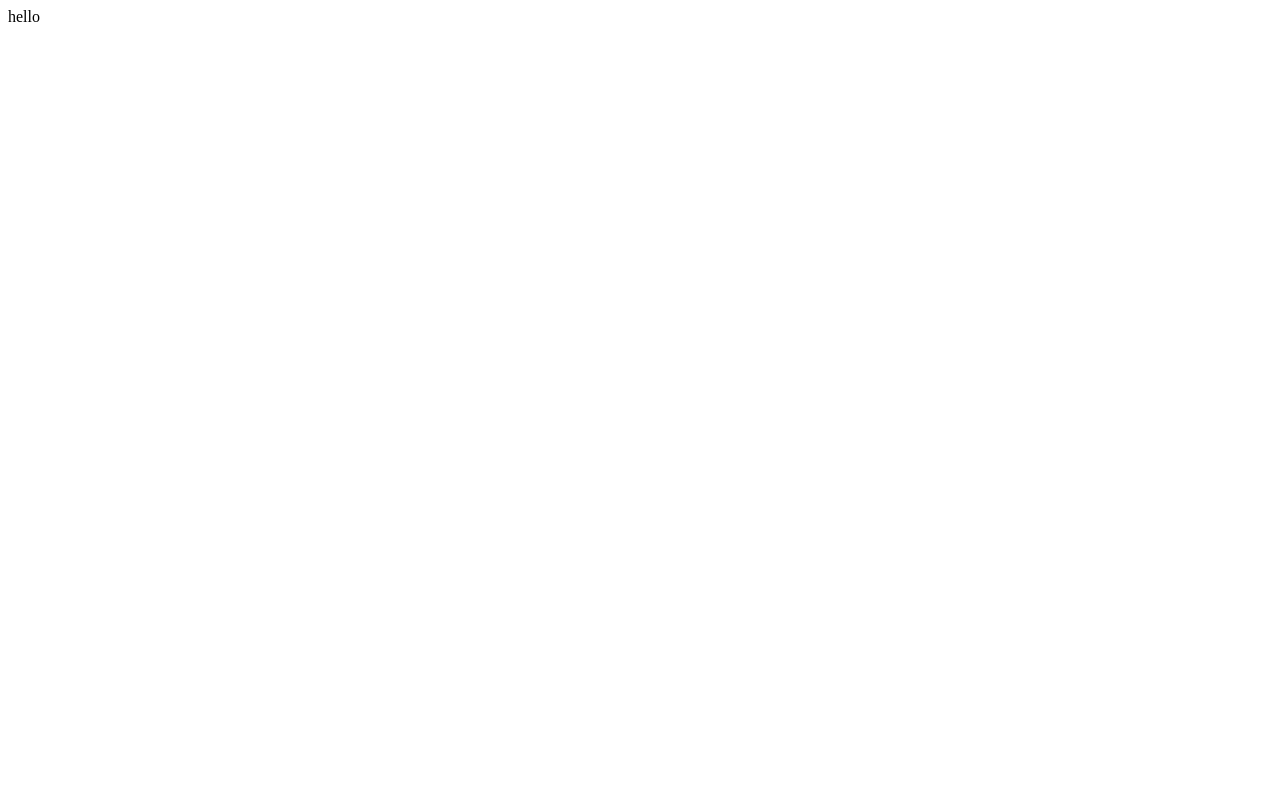
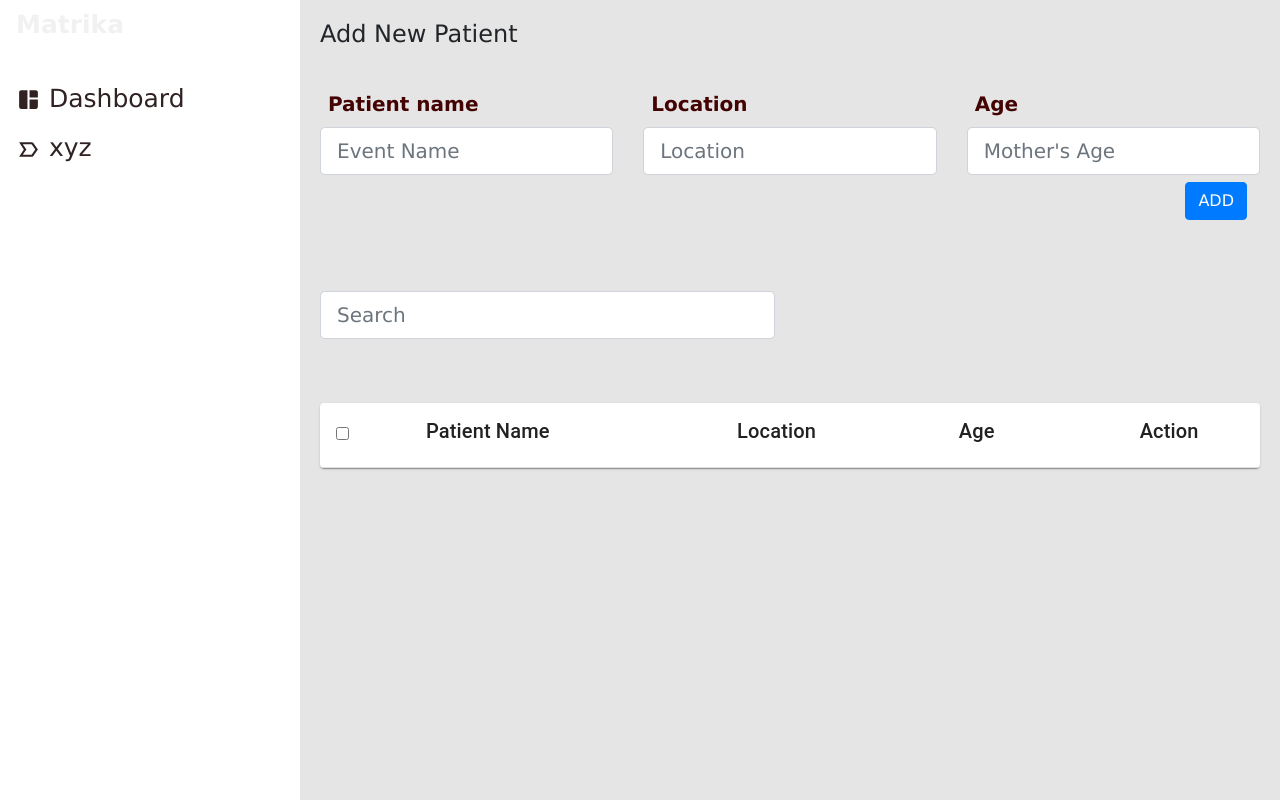
Before and after one commit to dhakalmahima188/Maitrika, a React (Create React App) app: page / in a window 1280 px wide. Built offline with nearby package versions, Linux system fonts and the light colour scheme.

Commit message:
homepage made

```diff
--- a/package.json
+++ b/package.json
@@ -3,12 +3,18 @@
   "version": "0.1.0",
   "private": true,
   "dependencies": {
+    "@emotion/react": "^11.10.5",
+    "@emotion/styled": "^11.10.5",
+    "@mui/material": "^5.10.11",
     "@testing-library/jest-dom": "^5.16.5",
     "@testing-library/react": "^13.4.0",
     "@testing-library/user-event": "^13.5.0",
     "react": "^18.2.0",
+    "react-bootstrap": "^2.5.0",
     "react-dom": "^18.2.0",
+    "react-icons": "^4.6.0",
     "react-scripts": "5.0.1",
+    "reactjs-popup": "^2.0.5",
     "web-vitals": "^2.1.4"
   },
   "scripts": {
--- a/public/index.html
+++ b/public/index.html
@@ -1,43 +1,19 @@
 <!DOCTYPE html>
 <html lang="en">
-  <head>
-    <meta charset="utf-8" />
-    <link rel="icon" href="%PUBLIC_URL%/favicon.ico" />
-    <meta name="viewport" content="width=device-width, initial-scale=1" />
-    <meta name="theme-color" content="#000000" />
-    <meta
-      name="description"
-      content="Web site created using create-react-app"
-    />
-    <link rel="apple-touch-icon" href="%PUBLIC_URL%/logo192.png" />
-    <!--
-      manifest.json provides metadata used when your web app is installed on a
-      user's mobile device or desktop. See https://developers.google.com/web/fundamentals/web-app-manifest/
-    -->
-    <link rel="manifest" href="%PUBLIC_URL%/manifest.json" />
-    <!--
-      Notice the use of %PUBLIC_URL% in the tags above.
-      It will be replaced with the URL of the `public` folder during the build.
-      Only files inside the `public` folder can be referenced from the HTML.
+  <link
+  rel="stylesheet"
+  href="https://maxcdn.bootstrapcdn.com/bootstrap/4.3.1/css/bootstrap.min.css"
+  integrity="sha384-ggOyR0iXCbMQv3Xipma34MD+dH/1fQ784/j6cY/iJTQUOhcWr7x9JvoRxT2MZw1T"
+  crossorigin="anonymous"
+/>
+<head>
+  <meta charset="utf-8" />
+  <meta name="viewport" content="width=device-width, initial-scale=1" />
+  <title>Matrika</title>
+</head>
 
-      Unlike "/favicon.ico" or "favicon.ico", "%PUBLIC_URL%/favicon.ico" will
-      work correctly both with client-side routing and a non-root public URL.
-      Learn how to configure a non-root public URL by running `npm run build`.
-    -->
-    <title>Maitrika</title>
-  </head>
-  <body>
+<body>
+  <div id="root"></div>
+</body>
 
-    <div id="root"></div>
-    <!--
-      This HTML file is a template.
-      If you open it directly in the browser, you will see an empty page.
-
-      You can add webfonts, meta tags, or analytics to this file.
-      The build step will place the bundled scripts into the <body> tag.
-
-      To begin the development, run `npm start` or `yarn start`.
-      To create a production bundle, use `npm run build` or `yarn build`.
-    -->
-  </body>
 </html>
--- a/src/App.css
+++ b/src/App.css
@@ -0,0 +1,86 @@
+html,
+body {
+  background-color: #e5e5e5;
+  font-family:'Lucida Sans', 'Lucida Sans Regular', 'Lucida Grande', 'Lucida Sans Unicode', Geneva, Verdana, sans-serif;
+}
+
+.Form_area {
+  padding: 20px;
+  margin-left: 300px;
+
+  background-color: #e5e5e5;
+}
+#labels {
+  color: rgb(68, 3, 3);
+  padding: 8px;
+  font-weight: 600;
+  font-size: 20px;
+}
+
+.sidebar {
+  display: flex;
+  align-items: left;
+}
+.btn {
+  position: relative;
+  float: right;
+}
+.sidenav {
+  height: 100%;
+  width: 300px;
+  position: fixed;
+
+  background-color: rgb(255, 255, 255);
+}
+
+.sidenav a {
+  padding: 6px 8px 6px 16px;
+  text-decoration: none;
+  font-size: 25px;
+  color: #302222;
+  display: block;
+}
+
+.sidenav a:hover {
+  color: #f1f1f1;
+}
+
+a {
+  display: inline;
+  font-size: 18px;
+  padding: 5px;
+}
+
+.modal {
+  font-size: 12px;
+}
+.modal > .header {
+  width: 100%;
+  border-bottom: 1px solid gray;
+  font-size: 18px;
+  text-align: center;
+  padding: 5px;
+}
+.modal > .content {
+  width: 100%;
+  padding: 10px 5px;
+}
+.modal > .actions {
+  width: 100%;
+  padding: 10px 5px;
+  margin: auto;
+  text-align: center;
+}
+.modal > .close {
+  cursor: pointer;
+  position: absolute;
+  display: block;
+  padding: 2px 5px;
+  line-height: 20px;
+  right: -10px;
+  top: -10px;
+  font-size: 24px;
+  background: #ffffff;
+  border-radius: 18px;
+  border: 1px solid #cfcece;
+}
--- a/src/App.js
+++ b/src/App.js
@@ -1,10 +1,44 @@
-
-import './App.css';
+import "./App.css";
+import { Event } from "./Components/Event";
+import { Sidebar } from "./Components/Sidebar";
+import { SearchBar } from "./Components/SearchBar";
+import { InputField } from "./Components/InputField";
+// import "../node_modules/bootstrap/dist/css/bootstrap.min.css";
+import React, { useState } from "react";
 
 function App() {
+  const onDelete = (event) => {
+    setevents(
+      events.filter((e) => {
+        return e !== event;
+      })
+    );
+  };
+  const onEdit = (event) => {};
+
+  const [events, setevents] = useState([]);
+  const addEvent = (title, desc, age, xyz) => {
+    if (events.length === 0) {
+      var sn = 1;
+    } else {
+      sn = events[events.length - 1].sn + 1;
+    }
+    const myevent = {
+      sn: sn,
+      title: title,
+      desc: desc,
+      age: age,
+      xyz: xyz,
+    };
+    setevents([...events, myevent]);
+    console.log(myevent);
+  };
   return (
     <div className="App">
-     hello
+      <Sidebar />
+      <InputField addEvent={addEvent} />
+      <SearchBar/>
+      <Event events={events} onDelete={onDelete} onEdit={onEdit} />
     </div>
   );
 }
--- /dev/null
+++ b/src/Components/Event.js
@@ -0,0 +1,54 @@
+import "../App.css";
+import React from "react";
+import { EventItem } from "./EventItem";
+import "reactjs-popup/dist/index.css";
+import Table from "@mui/material/Table";
+import TableBody from "@mui/material/TableBody";
+import TableCell from "@mui/material/TableCell";
+import TableContainer from "@mui/material/TableContainer";
+import TableHead from "@mui/material/TableHead";
+import TableRow from "@mui/material/TableRow";
+import Paper from "@mui/material/Paper";
+
+export const Event = (props) => {
+  return (
+    <div>
+      <div className="Form_area">
+        <TableContainer component={Paper}>
+          <Table sx={{ minWidth: 650 }} aria-label="simple table">
+            <TableHead>
+              <TableRow>
+                <TableCell>
+                  <input type="checkbox" />
+                </TableCell>
+                <TableCell>
+                  <h5>Patient Name</h5>
+                </TableCell>
+                <TableCell align="left">
+                  <h5>Location</h5>
+                </TableCell>
+                <TableCell align="left">
+                  <h5>Age</h5>
+                </TableCell>
+                <TableCell align="center">
+                  <h5>Action</h5>
+                </TableCell>
+              </TableRow>
+            </TableHead>
+            <TableBody>
+              {props.events.map((event) => {
+                return (
+                  <EventItem
+                    key={event.sn}
+                    event={event}
+                    onDelete={props.onDelete}
+                  />
+                );
+              })}
+            </TableBody>
+          </Table>
+        </TableContainer>
+      </div>
+    </div>
+  );
+};
--- /dev/null
+++ b/src/Components/EventItem.js
@@ -0,0 +1,37 @@
+import React from "react";
+import Button from "react-bootstrap/Button";
+import "reactjs-popup/dist/index.css";
+import TableCell from "@mui/material/TableCell";
+import TableRow from "@mui/material/TableRow";
+export const EventItem = (props) => {
+  return (
+    <TableRow
+      key={props.event.sn}
+      sx={{ "&:last-child td, &:last-child th": { border: 0 } }}
+    >
+      <TableCell component="th" scope="row">
+        <input type="checkbox" />
+      </TableCell>
+      <TableCell align="left">
+        <h5>{props.event.title}</h5>
+      </TableCell>
+      <TableCell align="left">
+        <h6>{props.event.desc}</h6>
+      </TableCell>
+      <TableCell align="left">
+        <h6>{props.event.age}</h6>
+      </TableCell>
+      <TableCell align="left">
+        <Button
+          variant="danger"
+          href="#"
+          onClick={() => {
+            props.onDelete(props.event);
+          }}
+        >
+          Delete
+        </Button>
+      </TableCell>
+    </TableRow>
+  );
+};
--- /dev/null
+++ b/src/Components/InputField.js
@@ -0,0 +1,77 @@
+import React from "react";
+import Col from "react-bootstrap/Col";
+import Form from "react-bootstrap/Form";
+import Row from "react-bootstrap/Row";
+import Button from "react-bootstrap/Button";
+import { useState } from "react";
+
+export const InputField = (props) => {
+  const [title, setTitle] = useState("");
+  const [desc, setDesc] = useState("");
+  const [age, setAge] = useState("");
+
+
+  const submit = () => {
+    if (!title || !desc || !age ) {
+      alert("Blank detected");
+    } else {
+      props.addEvent(title, desc, age, 'xyz');
+    }
+  };
+
+  return (
+    <div className="Form_area">
+      <h4>Add New Patient</h4>
+      <br></br>
+      <Form>
+        <Row>
+          <Col>
+            <div id="labels">Patient name</div>
+            <Form.Control
+              size="lg"
+              value={title}
+              onChange={(e) => {
+                setTitle(e.target.value);
+              }}
+              placeholder="Event Name"
+            />
+          </Col>
+          <Col>
+            <div id="labels">Location</div>
+            <Form.Control
+              size="lg"
+              value={desc}
+              onChange={(e) => {
+                setDesc(e.target.value);
+              }}
+              placeholder="Location"
+            />
+          </Col>
+          <Col>
+            <div id="labels">Age</div>
+            <Form.Control
+              size="lg"
+              type="number"
+              value={age}
+              onChange={(e) => {
+                setAge(e.target.value);
+              }}
+              placeholder="Mother's Age"
+            />
+          </Col>
+
+        </Row>
+        <Row>
+          <Col>
+            <div className="btn">
+              <Button variant="primary" type="button" onClick={submit}>
+                ADD
+              </Button>{" "}
+            </div>
+          </Col>
+        </Row>
+      </Form>
+      <br></br>
+    </div>
+  );
+};
--- /dev/null
+++ b/src/Components/SearchBar.js
@@ -0,0 +1,21 @@
+import React from "react";
+import Col from "react-bootstrap/Col";
+import Form from "react-bootstrap/Form";
+import Row from "react-bootstrap/Row";
+
+export const SearchBar = () => {
+  return (
+    <div className="Form_area">
+      <Form>
+        <Row>
+          <Col>
+            <Form.Control size="lg" type="text" placeholder="Search" />
+          </Col>
+          <Col></Col>
+
+        </Row>
+      </Form>
+      <br></br>
+    </div>
+  );
+};
--- /dev/null
+++ b/src/Components/Sidebar.js
@@ -0,0 +1,22 @@
+import React from "react";
+import { MdSpaceDashboard, MdLabelImportantOutline } from "react-icons/md";
+
+export const Sidebar = () => {
+  return (
+    <div>
+      <div className="sidenav">
+        <a href="#">
+          <b> Matrika</b>
+        </a>
+        <br></br>
+
+        <a href="#">
+          <MdSpaceDashboard /> Dashboard
+        </a>
+        <a href="#">
+          <MdLabelImportantOutline /> xyz
+        </a>
+      </div>
+    </div>
+  );
+};
```
Also changed, not shown: 1 other file (tests, documents, lock files or other folders).
